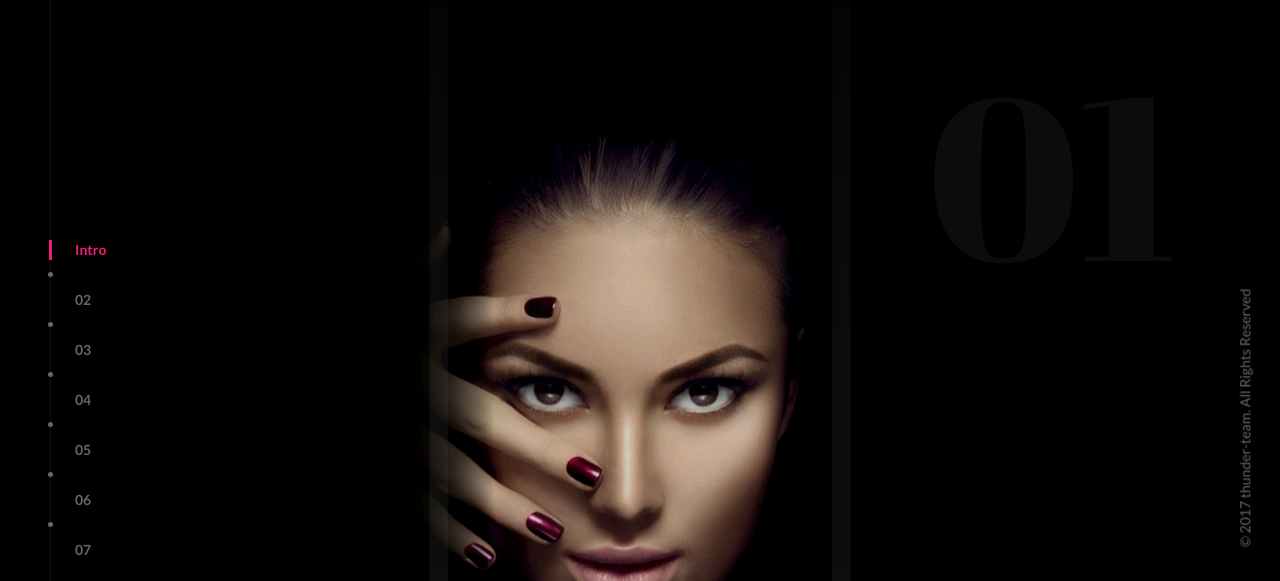
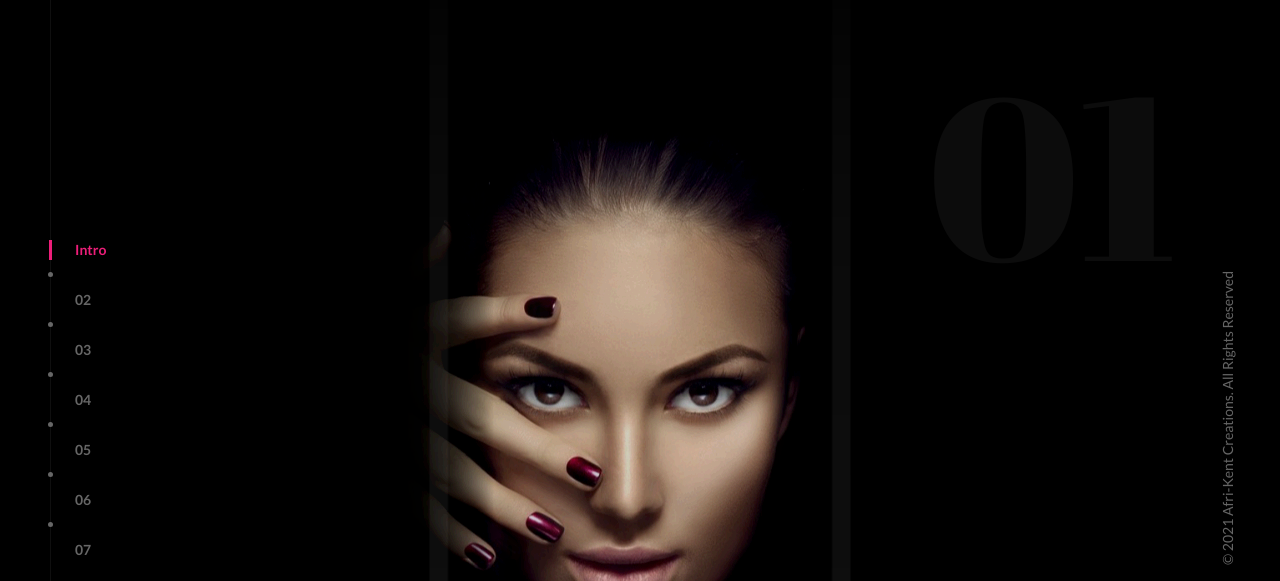
Before and after one commit to katendencies/simonkatende, a plain HTML site: page index.html in a window 1280 px wide. Shown: the top 581 px of the page. Drawn offline with Linux system fonts and the light colour scheme; files whose address does not match are found by name.

Commit message:
changed creator

```diff
--- a/index.html
+++ b/index.html
@@ -6,7 +6,7 @@
 		<meta name="description" content="Void is a personal portfolio template for individuals availabe in themeforest.net" />
 		<meta name="keywords" content="portfolio template, personal portfolio, CV template" />
 		<meta name="robots" content="index, follow" />
-		<title>Simon Katende</title>
+		<title>Meet Simon Katende</title>
 
     <!-- Stylesheets
     ================================================= -->
@@ -530,7 +530,7 @@
     </div>
 
     <!--Copyright text-->
-    <div class="copyright hidden-xs"><p>© 2017 thunder-team. All Rights Reserved</p></div>
+    <div class="copyright hidden-xs"><p>© 2021 Afri-Kent Creations. All Rights Reserved</p></div>
 
     <!--Scroll Sign-->
     <div class="scroll hidden-xs hidden-sm">Scroll</div>
```
